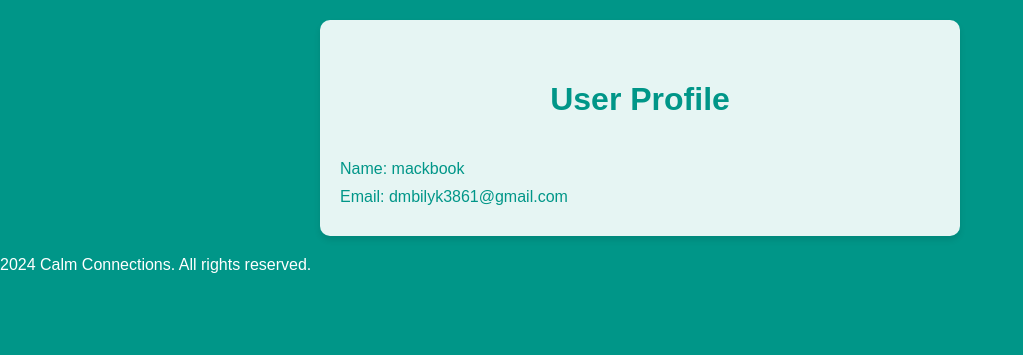
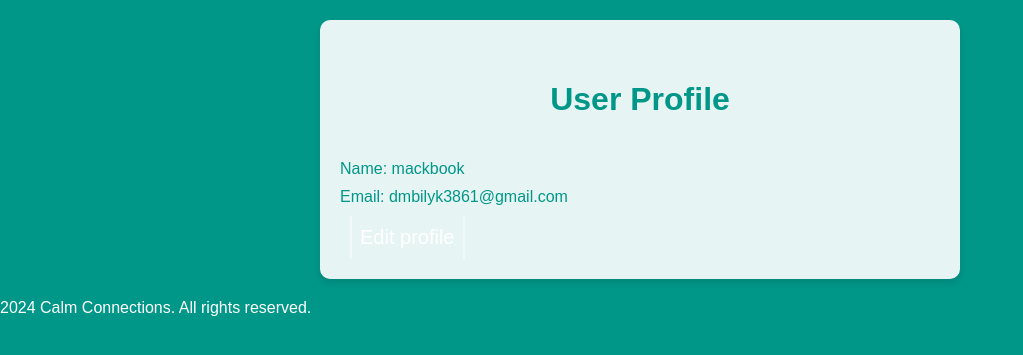
Before and after one commit to DmBilyk/Bilyk.University.Online-Meditation-and-Mindfulness-Community, a Django app: page /profile/ in a window 1280 px wide. Shown: the top 355 px of the page, without its empty margins (0-1023 px from the left). Run offline with Django 5.2, Linux system fonts and the light colour scheme; a user stored in the database is signed in; data comes from the database, SQL or seed files in the repository; some libraries are stand-ins or nearby versions.

Commit message:
Write documentation

```diff
--- a/WEB/deployment.py
+++ b/WEB/deployment.py
@@ -1,6 +1,11 @@
 import os
 from .settings import *
 from .settings import BASE_DIR
+
+
+
+#This is used as setting.py when deploying to Azure
+
 
 
 SITE_ID = 1
--- a/WEB/forms.py
+++ b/WEB/forms.py
@@ -1,6 +1,8 @@
 from django import forms
 from .models import Profile
 
+
+#Profile form for editing
 class ProfileForm(forms.ModelForm):
     class Meta:
         model = Profile
--- a/WEB/models.py
+++ b/WEB/models.py
@@ -1,6 +1,7 @@
 from django.contrib.auth.models import User
 from django.db import models
 
+#Profile model for creating
 class UserProfile(models.Model):
     user = models.OneToOneField(User, on_delete=models.CASCADE)
     google_email = models.EmailField()
@@ -8,7 +9,7 @@ class UserProfile(models.Model):
 
 
 
-
+#Profile model for editing
 class Profile(models.Model):
     user = models.OneToOneField(User, on_delete=models.CASCADE)
     google_id = models.CharField(max_length=255, unique=True)
--- a/WEB/views.py
+++ b/WEB/views.py
@@ -7,15 +7,20 @@ from django.contrib.auth.decorators import login_required
 from django.contrib.auth.models import User
 from .models import Profile
 
+
+#main page
 def home (request):
     return render(request, 'home.html', {'user': request.user})
 
 
+#page profile
 def profile_view(request):
     user_profile, created = UserProfile.objects.get_or_create(user=request.user)
     print("User profile:", user_profile)
     return render(request, 'profile.html', {'user_profile': user_profile})
 
+
+#page edit-profile
 @login_required
 def edit_profile(request):
     user = request.user
--- a/templates/navbar.html
+++ b/templates/navbar.html
@@ -6,7 +6,7 @@
   {% if user.is_authenticated %}
     <div class="profile-info">
       <div class="profile-picture"></div>
-      <a class="account-name animated-link" href="edit-profile/">{{ user.username }}</a>
+      <a class="account-name animated-link" href="profile/">{{ user.username }}</a>
       <a href="{% url 'logout' %}"  id="logout-link" class="animated-link" method="post" >Logout</a>
     </div>
   {% else %}
--- a/templates/profile.html
+++ b/templates/profile.html
@@ -38,7 +38,45 @@ p {
 footer span {
     color: #AAA;
 }
+.animated-link {
+    display: inline-block;
+    color: #FFF;
+    text-decoration: none;
+    font-size: 20px; /* Changed font-size */
+    margin: 0px 10px;
+    padding: 10px 10px;
+    position: relative;
+    z-index: 0;
+    cursor: pointer;
+}
 
+.animated-link:before,
+.animated-link:after {
+    opacity: 0.5;
+    height: 100%;
+    width: 2px;
+    content: '';
+    background: #FFF;
+    transition: all 0.3s;
+    position: absolute;
+}
+
+.animated-link:before {
+    left: 0px;
+    top: 0px;
+}
+
+.animated-link:after {
+    right: 0px;
+    bottom: 0px;
+}
+
+.animated-link:hover:before,
+.animated-link:hover:after {
+    opacity: 1;
+    height: 2px;
+    width: 100%;
+}
 /* Adaptation for smaller screens */
 @media only screen and (max-width: 768px) {
     .profile-card {
@@ -50,10 +88,20 @@ footer span {
     </style>
 </head>
 <body>
-    <div class="profile-card">
-        <h1>User Profile</h1>
-        <p>Name: {{ user.username }}</p>
-        <p>Email: {{ user.email }}</p>
+<div class="profile-card">
+    <h1>User Profile</h1>
+    <p>Name: {{ user.username }}</p>
+    <p>Email: {{ user.email }}</p>
+    {% if user.profile %}
+        {% if user.profile.age %}
+            <p>Age: {{ user.profile.age }}</p>
+        {% endif %}
+        {% if user.profile.country %}
+            <p>Country: {{ user.profile.get_country_display }}</p>
+        {% endif %}
+    {% endif %}
+    <a class="animated-link" href="edit-profile/">Edit profile</a>
+</div>
     </div>
           <footer>
       <div class="copyright-area">
```
Also changed, not shown: README.md.
